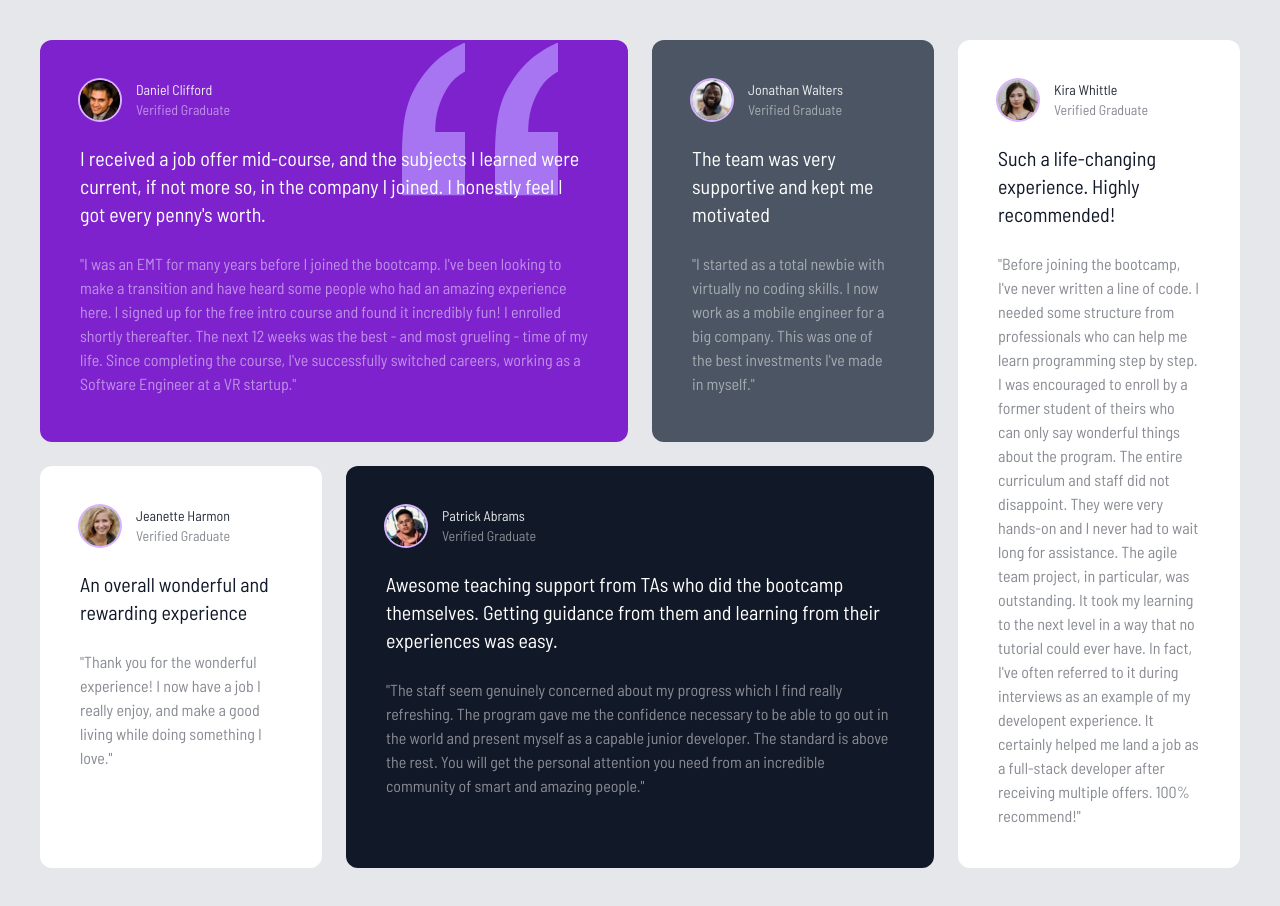
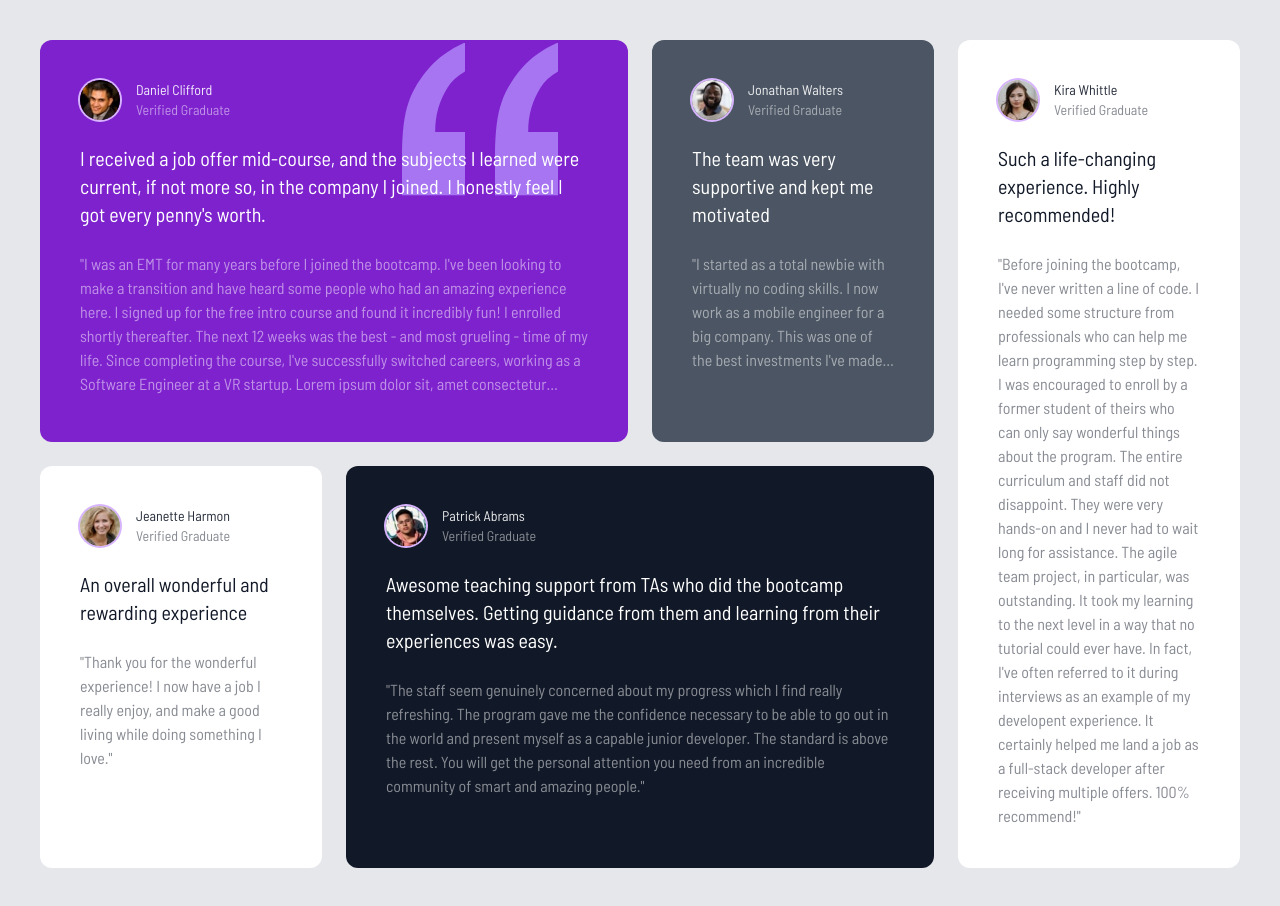
Before and after one commit to thet-naing-soe/testimonial-grid, a website: page index.html in a window 1280 px wide. Drawn offline with Linux system fonts and the light colour scheme.

Commit message:
add line clamp package

```diff
--- a/index.html
+++ b/index.html
@@ -47,14 +47,19 @@
             got every penny's worth.
           </p>
           <!-- Small Text  -->
-          <p class="mt-6 opacity-50">
+          <p class="mt-6 opacity-50 line-clamp-6">
             "I was an EMT for many years before I joined the bootcamp. I've been
             looking to make a transition and have heard some people who had an
             amazing experience here. I signed up for the free intro course and
             found it incredibly fun! I enrolled shortly thereafter. The next 12
             weeks was the best - and most grueling - time of my life. Since
             completing the course, I've successfully switched careers, working
-            as a Software Engineer at a VR startup."
+            as a Software Engineer at a VR startup. Lorem ipsum dolor sit, amet
+            consectetur adipisicing elit. Aperiam dolorum, quibusdam obcaecati
+            velit doloribus atque quo debitis sunt? Quasi rem quisquam delectus
+            aliquid ut deleniti illo eaque. Optio ipsam architecto doloremque et
+            dicta error modi ullam nisi nam vero, eos, nesciunt culpa earum
+            expedita incidunt dolore obcaecati distinctio, facere molestias! "
           </p>
         </div>
 
@@ -77,10 +82,14 @@
             The team was very supportive and kept me motivated
           </p>
           <!-- Small Text  -->
-          <p class="mt-6 opacity-50">
+          <p class="mt-6 opacity-50 line-clamp-5">
             "I started as a total newbie with virtually no coding skills. I now
             work as a mobile engineer for a big company. This was one of the
-            best investments I've made in myself."
+            best investments I've made in myself. Lorem ipsum dolor sit amet
+            consectetur adipisicing elit. Ab aspernatur fugit exercitationem
+            magni, corporis quia id asperiores, est architecto voluptatibus
+            doloremque totam obcaecati sed impedit repellendus molestias
+            sapiente dolorum atque. "
           </p>
         </div>
 
--- a/package.json
+++ b/package.json
@@ -10,6 +10,7 @@
   "author": "Brad Traversy",
   "license": "MIT",
   "devDependencies": {
+    "@tailwindcss/line-clamp": "^0.4.4",
     "postcss": "^8.5.3",
     "tailwindcss": "^3.4.17"
   }
--- a/tailwind.config.js
+++ b/tailwind.config.js
@@ -13,5 +13,5 @@ module.exports = {
       },
     },
   },
-  plugins: [],
+  plugins: [require("@tailwindcss/line-clamp")],
 };
```
Also changed, not shown: css/style.css, 1 other file.
